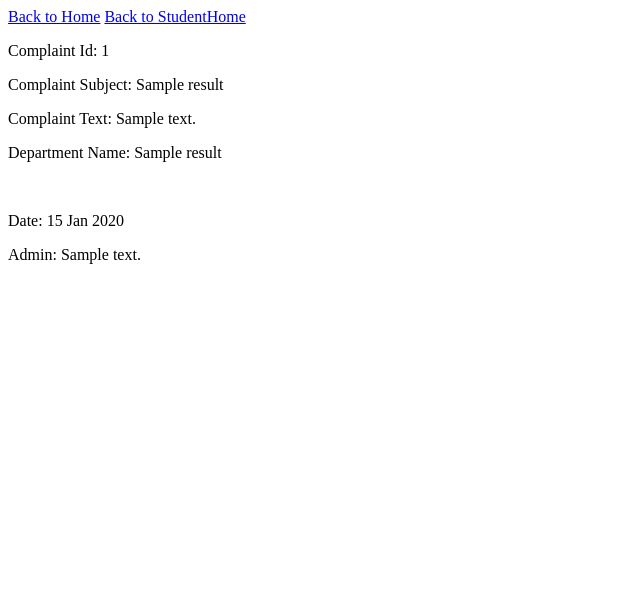
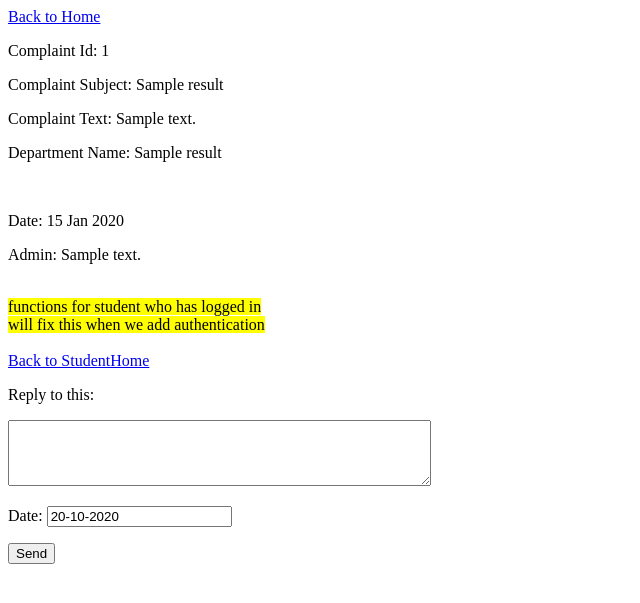
Before and after one commit to abhinav-reddy-a/Complaint-Management-System, a Node server app: template views/complaint.ejs in a window 1280 px wide. Shown: the top 603 px of the page, without its empty margins (0-640 px from the left). Run offline with Node 20, Linux system fonts and the light colour scheme; the template is opened without the code that fills it: most values are stand-ins (such as "Sample title", 1, 10 or a date in 2020); some libraries are stand-ins or nearby versions.

Commit message:
student can reply to his complaint

```diff
--- a/views/complaint.ejs
+++ b/views/complaint.ejs
@@ -3,10 +3,16 @@
 <head>
     <meta charset="utf-8">
     <title>Complaint Management System</title>
+    <script>
+        function setDate(){
+            var date = document.getElementById('date');
+            var d = new Date();
+            date.value = d.getDate()+'-'+(d.getMonth()+1)+'-'+d.getFullYear();
+        }
+    </script>
 </head>
-<body>
+<body onload="setDate()">
 	<a href="/">Back to Home</a>
-	<a href="../home">Back to StudentHome</a> <!-- will fix this when we add authentication -->
 	<p>Complaint Id: <%=result[0].complaint_id%></p>
 	<p>Complaint Subject: <%=result[0].complaint_subject%></p>
 	<p>Complaint Text: <%=result[0].complaint_text%></p>
@@ -25,5 +31,13 @@
 			<br/>
 		<% }%>
 	<%}%>
+	<span style="background-color: yellow;">functions for student who has logged in<br/>
+	will fix this when we add authentication</span><br/><br/>
+	<a href="../home">Back to StudentHome</a>
+	<form method="post">
+		<p>Reply to this: </p><p><textarea name="reply_text" rows="4" cols="50"></textarea></p>
+		<p>Date: <input type="text" name="date" readonly id="date"></p>
+		<button type="Submit">Send</button>
+	</form>
 </body>
 </html>
```
Also changed, not shown: routes/student.js (+18 -0 lines).
